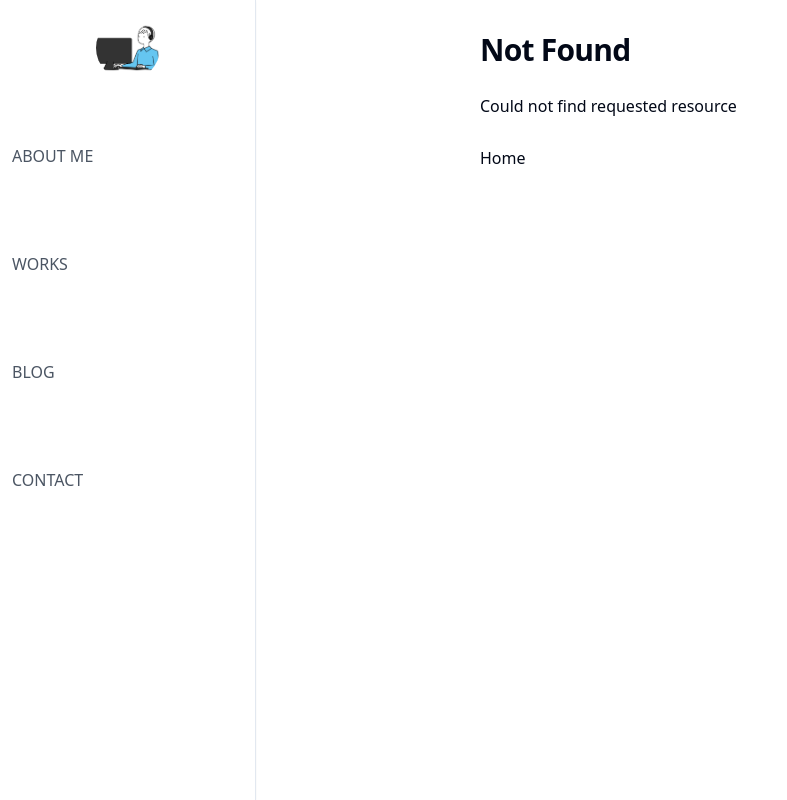
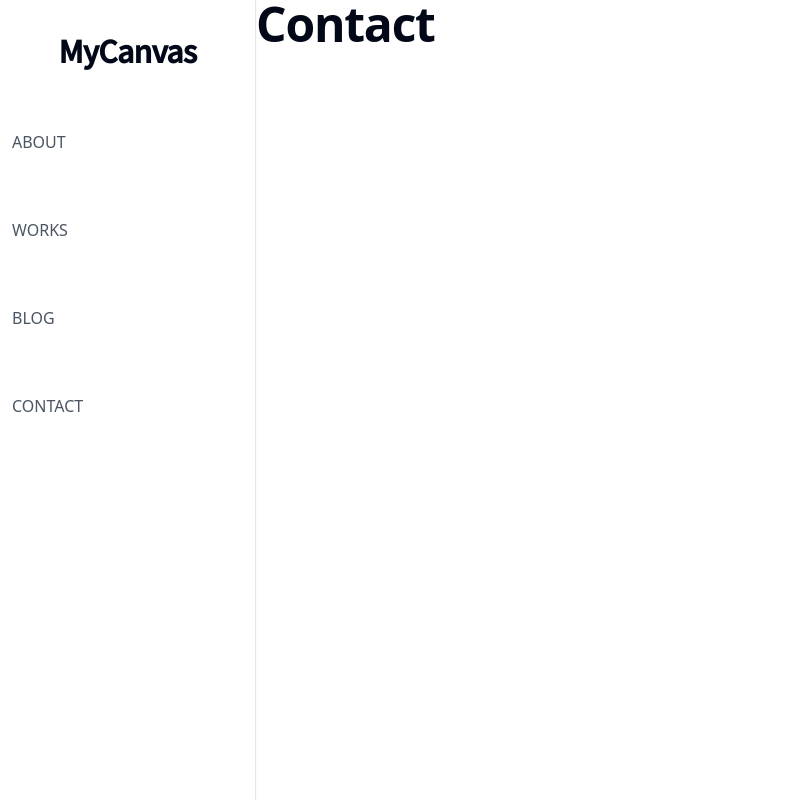
Before and after one commit to yoshiki-maruya/MyPortfolio, a Next.js app: page /contact in a window 1280 px wide. Before the commit this address had no page. Shown: the whole page, without its empty margins (0-787 px from the left). Built offline with nearby package versions, Linux system fonts and the light colour scheme.

Commit message:
[feature] changed layout in top and sidebar

```diff
--- /dev/null
+++ b/src/app/contact/page.tsx
@@ -0,0 +1,5 @@
+export default function Contact() {
+  return (
+    <h1>Contact</h1>
+  );
+}
--- a/src/app/page.tsx
+++ b/src/app/page.tsx
@@ -1,24 +1,33 @@
-import type { Metadata } from 'next'
+import type { Metadata } from 'next';
+import { Inter } from 'next/font/google';
 import { compareDesc } from 'date-fns';
 import { allPosts } from 'contentlayer/generated';
 import PostCard from '@/components/PostCard/PostCard';
+import Image from "next/image";
 
 export const metadata: Metadata = {
   title: "Yoshiki's Portfolio",
   description: 'Intro, Works, Blog, etc.',
 }
+const inter = Inter({ subsets: ['latin'] })
 
 export default function Home() {
   const posts = allPosts.sort((a, b) => compareDesc(new Date(a.date), new Date(b.date)));
 
   return (
     <>
-      <div className="h-72 flex items-center justify-center flex-col">
-        <h1 className="text-5xl">Portfolio</h1>
-        <p className="flex-row">Yoshiki Maruya</p>
+      <div className="h-72 grid grid-cols-2 mx-auto max-w-2xl py-8 content-center place-items-center">
+        <div>
+          <Image className="rounded-full" src="/me.jpg" alt="me"  width="200" height="200" />
+        </div>
+        <div>
+          <h3>I&apos;m Software Developer</h3>
+          <h3>I&apos;m IT Consultant</h3>
+          <h3>I&apos;m Investor</h3>
+        </div>
       </div>
       <div className="mx-auto max-w-xl py-8">
-        <h1 className="mb-8 text-center text-2xl font-black">Next.js + Contentlayer Example</h1>
+        <h1 className="mb-8 text-center text-2xl font-black">Popular Blog</h1>
         {posts.map((post, idx) => (
           <PostCard key={idx} {...post} />
         ))}
--- a/src/components/Sidebar.tsx
+++ b/src/components/Sidebar.tsx
@@ -1,12 +1,17 @@
 'use client';
 import sidebarList from "@/utils/const/sidebarList";
-import Image from "next/image";
 import SidebarItem from "./atoms/SidebarItem/SidebarItem";
 import { useState, useCallback, useEffect } from "react";
 import { createUrl } from "@/utils/url";
 import Link from "next/link";
 import { usePathname } from 'next/navigation';
+import { Noto_Sans_JP } from 'next/font/google'
 
+const notojp = Noto_Sans_JP({
+  weight: ["400", "500"],
+  subsets: ["latin"],
+  display: "swap",
+});
 
 const Sidebar: React.FC = () => {
   const [active, setActive] = useState<number | null>(null);
@@ -20,10 +25,10 @@ const Sidebar: React.FC = () => {
   }, [pathname])
   return (
     <aside className="h-full bg-white border-r shadow-sm">
-      <nav className="grid grid-rows-6 gap-3">
+      <nav className="grid grid-rows-5 gap-3 py-4">
         <div className="p-4 grid justify-center">
           <Link href="/">
-            <Image className="rounded-full" src="/me.jpg" alt="me"  width="64" height="64" />
+            <h2 className={notojp.className}>MyCanvas</h2>
           </Link>
         </div>
         {
--- a/src/components/atoms/SidebarItem/SidebarItem.tsx
+++ b/src/components/atoms/SidebarItem/SidebarItem.tsx
@@ -20,7 +20,7 @@ const SidebarItem: React.FC<ISideBarItem> = ({
   return (
     <Link
       className={`
-        relative flex items-center py-2 px-3 my-1.5
+        relative flex items-center py-5 px-3 my-1.5
         font-medium rounded-md cursor-pointer
         transition-colors group
         ${active === index
--- a/src/utils/const/sidebarList.ts
+++ b/src/utils/const/sidebarList.ts
@@ -1,5 +1,5 @@
 const sidebarList = [
-  "ABOUT ME",
+  "ABOUT",
   "WORKS",
   "BLOG",
   "CONTACT"
```
Also changed, not shown: src/app/about/page.tsx (renamed from src/app/aboutme/page.tsx).
